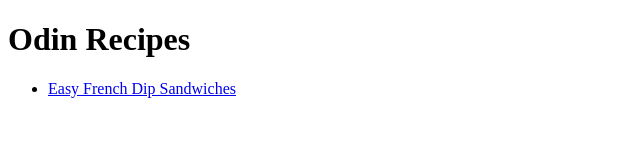
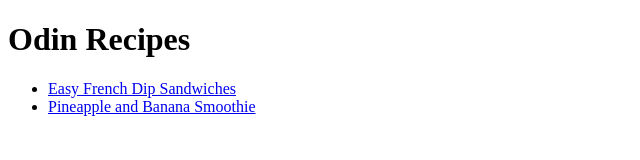
Before and after one commit to TonyFred-code/odin-recipes, a plain HTML site: page index.html in a window 1280 px wide. Shown: the whole page, without its empty margins (0-640 px from the left). Drawn offline with Linux system fonts and the light colour scheme.

Commit message:
Link recipe-2 to index.html
pineapple-and-banana-smoothie.html = recipe-2.

```diff
--- a/index.html
+++ b/index.html
@@ -10,6 +10,7 @@
 
     <ul>
         <li><a href="recipes/easy-french-dip-sandwiches.html">Easy French Dip Sandwiches</a></li>
+        <li><a href="recipes/pineapple-and-banana-smoothie.html">Pineapple and Banana Smoothie</a></li>
     </ul>
 </body>
 </html>
```
